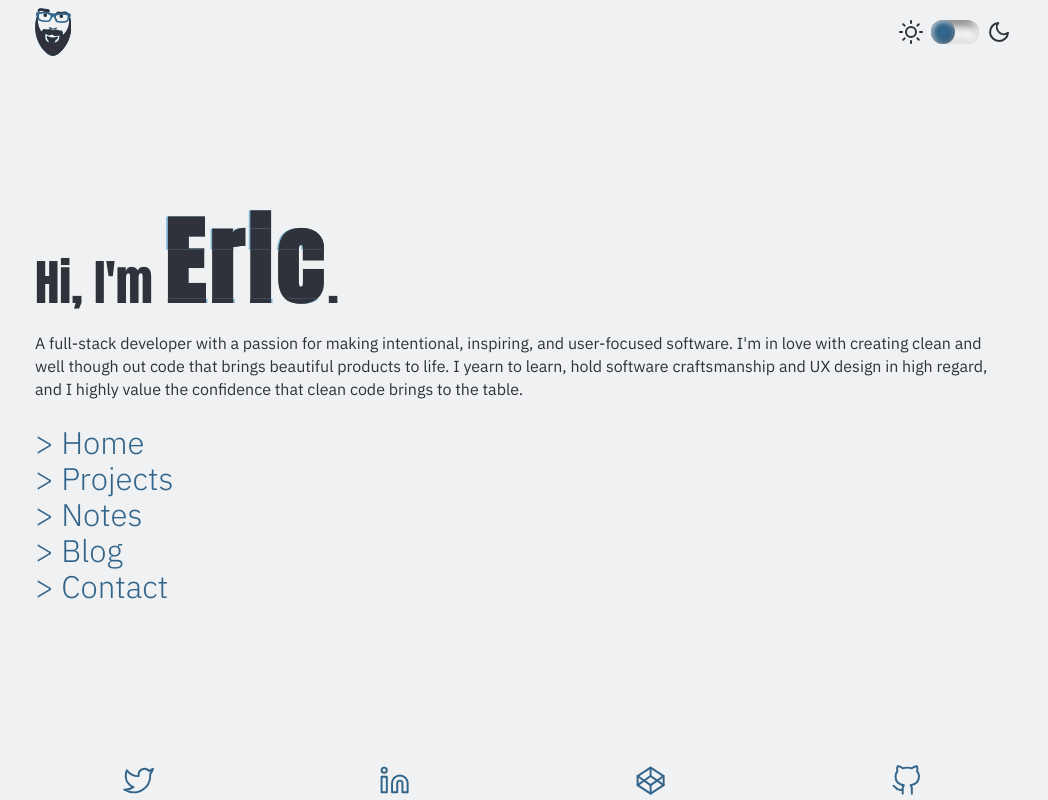
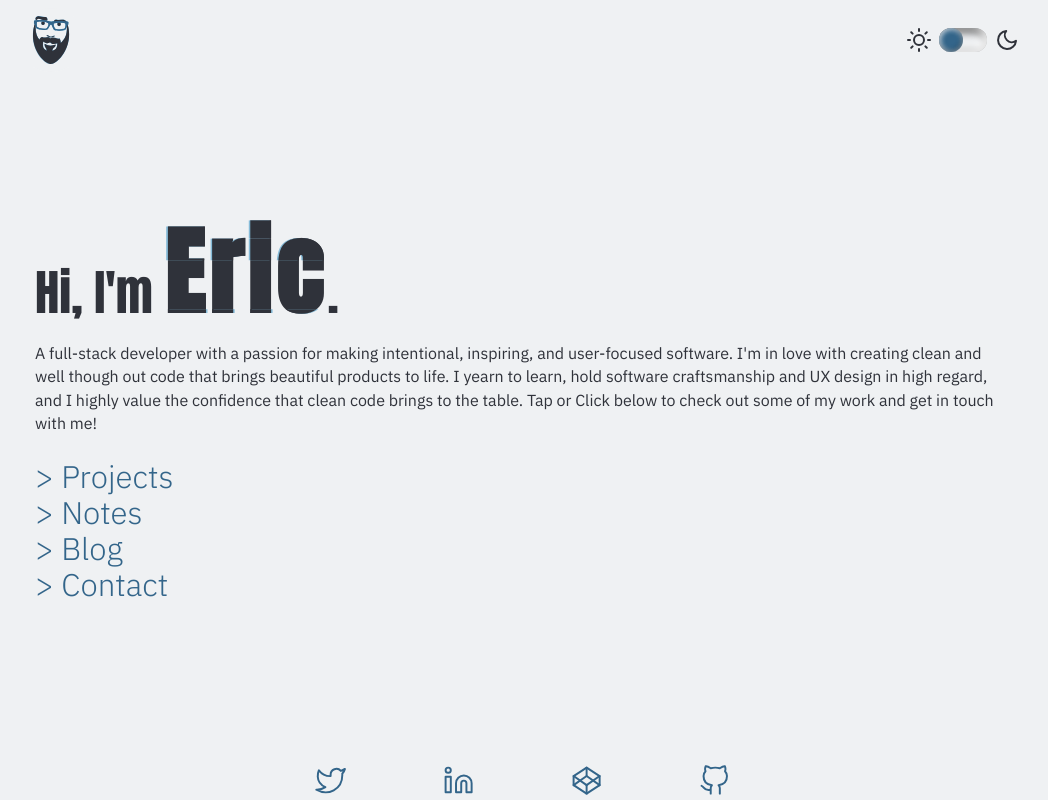
Before and after one commit to ericlugo/dev-portfolio, a Gatsby site: page / in a window 1280 px wide. Shown: the whole page, without its empty margins (117-1165 px from the left). Built offline with nearby package versions, Linux system fonts and the light colour scheme; Gatsby itself is replaced by a stand-in of ours.

Commit message:
update components to fix minor bugs

```diff
--- a/src/components/Layout/Header.js
+++ b/src/components/Layout/Header.js
@@ -1,23 +1,42 @@
 import React from "react"
 import styled from "styled-components"
+import { Location } from "@reach/router"
 
+import { ThemeContext } from "../../constants/theme.js"
 import Avatar from "../miscellaneous/Avatar"
 import Toggle from "../miscellaneous/Toggle"
 import MenuIcon from "../miscellaneous/MenuIcon"
 
 const Header = ({ className, size }) => (
-  <header className={className}>
-    <div className="widthContainer">
-      <Avatar className="avatar" size={[size]} />
-      <Toggle />
-      {/* <MenuIcon size={[size]} /> */}
-    </div>
-  </header>
+  <ThemeContext.Consumer>
+    {({ dark, fresh }) => (
+      <Location>
+        {({ location: { pathname: currentPath } }) => (
+          <header className={className}>
+            <div className="widthContainer">
+              <Avatar
+                className="avatar"
+                size={size}
+                dark={dark}
+                fresh={fresh}
+              />
+              <div className="menu">
+                <Toggle fresh={fresh} />
+                {currentPath !== "/" && (
+                  <MenuIcon className="menuIcon" size={[size]} />
+                )}
+              </div>
+            </div>
+          </header>
+        )}
+      </Location>
+    )}
+  </ThemeContext.Consumer>
 )
 
 export default styled(Header)`
   width: 100%;
-  margin: 0 0 0.5rem;
+  padding: 0.5rem 0;
 
   .widthContainer {
     display: flex;
@@ -25,7 +44,12 @@ export default styled(Header)`
     justify-content: space-between;
   }
 
-  .avatar {
-    margin: 0.5rem;
+  .menu {
+    display: flex;
+    align-items: center;
+
+    .menuIcon {
+      margin-left: 1rem;
+    }
   }
 `
--- a/src/components/Layout/index.js
+++ b/src/components/Layout/index.js
@@ -1,6 +1,5 @@
 import React from "react"
 import styled from "styled-components"
-import { Location } from "@reach/router"
 import { ThemeProvider, GlobalStyle } from "../../constants/theme.js"
 
 import Header from "./Header"
@@ -17,19 +16,17 @@ const Main = styled.main`
     margin: 0 auto;
     width: 100%;
     max-width: ${props => props.theme.breakpoints.md};
+
+    @media (max-width: ${props => props.theme.breakpoints.md}) {
+      padding: 0 0.5rem;
+    }
   }
 `
 
 export const AppWrapper = ({ className, children }) => (
   <ThemeProvider>
     <GlobalStyle />
-    <Location>
-      {({ location: { pathname: currentPath } }) => (
-        <Main path={currentPath} className={className}>
-          {children}
-        </Main>
-      )}
-    </Location>
+    <Main className={className}>{children}</Main>
   </ThemeProvider>
 )
 
--- a/src/components/miscellaneous/Avatar.js
+++ b/src/components/miscellaneous/Avatar.js
@@ -1,5 +1,5 @@
 import React from "react"
-import styled from "styled-components"
+import styled, { css, keyframes } from "styled-components"
 
 const SVG = () => (
   <svg width="100%" height="100%" viewBox="0 0 556 735" fill="none">
@@ -60,6 +60,23 @@ const SVG = () => (
   </svg>
 )
 
+const fadeIn = keyframes`
+  0% {
+    opacity: 0;
+  }
+  50% {
+    opacity: 0;
+    transform: scale(0,0) rotate(180deg);
+  }
+  90% {
+    opacity: 100%;
+    transform: scale(110%,110%) rotate(375deg);
+  }
+  100% {
+    transform: scale(100%,100%) rotate(360deg);
+  }
+`
+
 const Avatar = ({ className }) => (
   <div className={className}>
     <SVG />
@@ -68,9 +85,29 @@ const Avatar = ({ className }) => (
 
 export default styled(Avatar)`
   display: inline-block;
+  position: relative;
   border-radius: 50%;
-  height: ${props => props.size}rem;
-  width: ${props => props.size * 0.76}rem;
+  padding: 0.5rem;
+  left: -0.5rem;
+  height: ${props => props.size + 1}rem;
+  width: ${props => props.size + 1}rem;
+
+  ${props =>
+    props.dark
+      ? css`
+          background-color: ${props => props.theme.colors.foregroundColor};
+          left: 0rem;
+        `
+      : css`
+          background-color: ${props => props.theme.colors.backgroundColor};
+          left: -0.5rem;
+        `};
+  ${props =>
+    props.fresh &&
+    props.dark &&
+    css`
+      animation: ${fadeIn} 0.6s ease-in-out;
+    `};
 
   svg {
     margin: 0 auto;
--- a/src/components/miscellaneous/MainNav.js
+++ b/src/components/miscellaneous/MainNav.js
@@ -1,17 +1,34 @@
 import React from "react"
 import styled from "styled-components"
 import AniLink from "gatsby-plugin-transition-link/AniLink"
+import { Location } from "@reach/router"
 
 import navLinks from "../../constants/navLinks"
 
+const FadeLink = ({ item }) => (
+  <AniLink
+    fade
+    to={item.path}
+    onClick={() => localStorage.setItem("fresh", JSON.stringify(false))}
+  >
+    > {item.text}
+  </AniLink>
+)
+
 const MainNav = ({ className }) => (
-  <div className={`${className} links`}>
-    {navLinks.map((item, index) => (
-      <AniLink key={index} fade to={item.path}>
-        > {item.text}
-      </AniLink>
-    ))}
-  </div>
+  <Location>
+    {({ location: { pathname: currentPath } }) => (
+      <div className={`${className} links`}>
+        {navLinks.map((item, index) => {
+          if (currentPath === "/") {
+            if (item.text !== "home")
+              return <FadeLink key={index} item={item} />
+          } else if (currentPath !== "/" + item.text)
+            return <FadeLink key={index} item={item} />
+        })}
+      </div>
+    )}
+  </Location>
 )
 
 export default styled(MainNav)`
--- a/src/components/miscellaneous/MenuIcon.js
+++ b/src/components/miscellaneous/MenuIcon.js
@@ -9,7 +9,7 @@ import React from "react"
 
 const MenuIcon = ({ className, size }) => {
   return (
-    <button>
+    <button className={className}>
       <span></span>
       <span></span>
       <span></span>
--- a/src/components/miscellaneous/Toggle.js
+++ b/src/components/miscellaneous/Toggle.js
@@ -1,5 +1,5 @@
 import React from "react"
-import styled from "styled-components"
+import styled, { css } from "styled-components"
 import { FiMoon, FiSun } from "react-icons/fi"
 
 import { ThemeContext } from "../../constants/theme.js"
@@ -10,7 +10,7 @@ const Toggle = ({ className }) => (
   <ThemeContext.Consumer>
     {({ dark, toggle }) => (
       <div className={className}>
-        <FiSun className="icon" />
+        <FiSun className="sun" />
         <label>
           <input
             type="checkbox"
@@ -20,7 +20,7 @@ const Toggle = ({ className }) => (
           />
           <span className="slider"></span>
         </label>
-        <FiMoon className="icon" />
+        <FiMoon className="moon" />
       </div>
     )}
   </ThemeContext.Consumer>
@@ -30,10 +30,16 @@ export default styled(Toggle)`
   display: flex;
   align-items: center;
 
-  .icon {
+  .sun,
+  .moon {
     color: ${props => props.theme.colors.foregroundColor};
     font-size: ${toggleSize / 2}rem;
-    margin: 0 0.5rem;
+  }
+  .sun {
+    margin-right: 0.5rem;
+  }
+  .moon {
+    margin-left: 0.5rem;
   }
   .switch {
     display: none;
@@ -52,7 +58,6 @@ export default styled(Toggle)`
     box-shadow: ${props => props.theme.effects.inset};
     position: relative;
     &::after {
-      transition: left 0.3s ease-in-out;
       content: "";
       height: ${toggleSize / 2}rem;
       width: ${toggleSize / 2}rem;
@@ -63,6 +68,11 @@ export default styled(Toggle)`
       position: absolute;
       top: 0;
       left: 0;
+      ${props =>
+        props.fresh &&
+        css`
+          transition: left 0.3s ease-in-out;
+        `}
     }
   }
 `
--- a/src/constants/theme.js
+++ b/src/constants/theme.js
@@ -7,6 +7,18 @@ import reset from "styled-reset"
 
 const palettes = {
   paletteNo1: {
+    light: {
+      background: "#EFF1F3",
+      foreground: "#2F323A",
+      accentDark: "#33658A",
+      accentLight: "#86BBD8",
+    },
+    dark: {
+      background: "#2F323A",
+      foreground: "#EFF1F3",
+      accentDark: "#86BBD8",
+      accentLight: "#33658A",
+    },
     background: "#EFF1F3",
     foreground: "#2F323A",
     accentDark: "#33658A",
@@ -61,20 +73,20 @@ const siteThemes = {
   light: {
     ...baseTheme,
     colors: {
-      backgroundColor: palettes.paletteNo1.background,
-      foregroundColor: palettes.paletteNo1.foreground,
-      accentDark: palettes.paletteNo1.accentDark,
-      accentLight: palettes.paletteNo1.accentLight,
+      backgroundColor: palettes.paletteNo1.light.background,
+      foregroundColor: palettes.paletteNo1.light.foreground,
+      accentDark: palettes.paletteNo1.light.accentDark,
+      accentLight: palettes.paletteNo1.light.accentLight,
       avatar: {
-        bg1: palettes.paletteNo1.accentLight,
-        bg2: palettes.paletteNo1.accentLight,
-        main: palettes.paletteNo1.foreground,
-        accent: palettes.paletteNo1.accentDark,
+        bg1: palettes.paletteNo1.light.accentLight,
+        bg2: palettes.paletteNo1.light.accentLight,
+        main: palettes.paletteNo1.light.foreground,
+        accent: palettes.paletteNo1.light.accentDark,
       },
       toggle: {
-        default: palettes.paletteNo1.background,
-        switchActive: palettes.paletteNo1.accentLight,
-        notchActive: palettes.paletteNo1.accentDark,
+        default: palettes.paletteNo1.light.background,
+        switchActive: palettes.paletteNo1.light.accentLight,
+        notchActive: palettes.paletteNo1.light.accentDark,
       },
     },
     effects: {
@@ -89,27 +101,27 @@ const siteThemes = {
   dark: {
     ...baseTheme,
     colors: {
-      backgroundColor: palettes.paletteNo1.background,
-      foregroundColor: palettes.paletteNo1.foreground,
-      accentDark: palettes.paletteNo1.accentDark,
-      accentLight: palettes.paletteNo1.accentLight,
+      backgroundColor: palettes.paletteNo1.dark.background,
+      foregroundColor: palettes.paletteNo1.dark.foreground,
+      accentDark: palettes.paletteNo1.dark.accentDark,
+      accentLight: palettes.paletteNo1.dark.accentLight,
       avatar: {
-        bg1: palettes.paletteNo1.accentDark,
-        bg2: palettes.paletteNo1.accentLight,
-        main: palettes.paletteNo1.foreground,
-        accent: palettes.paletteNo1.foreground,
+        bg1: palettes.paletteNo1.dark.accentDark,
+        bg2: palettes.paletteNo1.dark.accentLight,
+        main: palettes.paletteNo1.dark.background,
+        accent: palettes.paletteNo1.dark.background,
       },
       toggle: {
-        default: palettes.paletteNo1.background,
-        switchActive: palettes.paletteNo1.accentLight,
-        notchActive: palettes.paletteNo1.accentDark,
+        default: palettes.paletteNo1.dark.background,
+        switchActive: palettes.paletteNo1.dark.accentLight,
+        notchActive: palettes.paletteNo1.dark.accentDark,
       },
     },
     effects: {
       shadow:
         ".3rem .3rem .5rem rgba(0,0,0,0.5), .3rem -.3rem .5rem rgba(250,250,250,0.5), -.3rem .3rem .5rem rgba(250,250,250,0.5), -.3rem -.3rem .5rem rgba(255,255,255,0.7)",
       inset:
-        "inset -.3rem -.3rem .5rem rgba(255,255,255,0.7), inset -.3rem .3rem .3rem rgba(150,150,150,0.5), inset .3rem -.3rem .3rem rgba(150,150,150,0.5), inset .3rem .3rem .5rem rgba(0,0,0,0.5)",
+        "inset -.3rem -.3rem .5rem rgba(100,100,100,0.7), inset -.3rem .3rem .3rem rgba(50,50,50,0.5), inset .3rem -.3rem .3rem rgba(50,50,50,0.5), inset .3rem .3rem .5rem rgba(0,0,0,0.5)",
       toggleSwitchShadow:
         "inset -.1rem -.1rem .3rem rgba(0,0,0,0.3), inset .1rem -.1rem .3rem rgba(250,250,250,0.3), inset -.1rem .1rem .3rem rgba(250,250,250,0.3), inset .1rem .1rem .3rem rgba(255,255,255,0.5)",
     },
@@ -118,30 +130,36 @@ const siteThemes = {
 
 const initialState = {
   dark: false,
+  flag: true,
   theme: siteThemes.light,
-  toggleTheme: () => {},
 }
 
 export const ThemeContext = React.createContext(initialState)
 
 export function ThemeProvider({ children }) {
   const [dark, setDark] = React.useState(false)
+  const [fresh, setFresh] = React.useState(true)
 
   React.useEffect(() => {
     const isDark = localStorage.getItem("dark") === "true"
+    const isNotFresh = localStorage.getItem("fresh") === "false"
     setDark(isDark)
-  }, [dark])
+    if (fresh === isNotFresh) setFresh(!isNotFresh)
+  }, [dark, fresh])
 
   const toggle = () => {
     const isDark = !dark
+    const isFresh = true
     localStorage.setItem("dark", JSON.stringify(isDark))
+    localStorage.setItem("fresh", JSON.stringify(isFresh))
     setDark(isDark)
+    setFresh(isFresh)
   }
 
   const theme = dark ? siteThemes.dark : siteThemes.light
 
   return (
-    <ThemeContext.Provider value={{ theme, dark, toggle }}>
+    <ThemeContext.Provider value={{ theme, dark, fresh, toggle }}>
       <StyleProvider theme={theme}>{children}</StyleProvider>
     </ThemeContext.Provider>
   )
--- a/src/pages/index.js
+++ b/src/pages/index.js
@@ -55,9 +55,18 @@ const glitch2 = keyframes`
 `
 
 const SocialBar = styled(SocialNav)`
+  max-width: ${props => props.theme.breakpoints.md};
   margin: 0 10%;
   display: flex;
   justify-content: space-around;
+
+  @media (min-width: ${props => props.theme.breakpoints.sm}) {
+    margin: 0 20%;
+  }
+
+  @media (min-width: ${props => props.theme.breakpoints.md}) {
+    margin: 0 30%;
+  }
 
   a {
     font-size: ${props => props.theme.typography.subHeaderSize};
@@ -137,7 +146,8 @@ export default () => (
           and well though out code that brings beautiful products to life. I
           yearn to learn, hold software craftsmanship and UX design in high
           regard, and I highly value the confidence that clean code brings to
-          the table.
+          the table. Tap or Click below to check out some of my work and get in
+          touch with me!
         </p>
         <MainNav className="mainNav" />
       </section>
```
